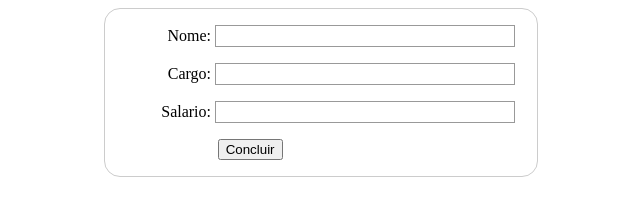
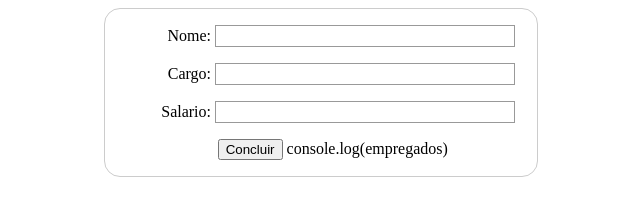
Before and after one commit to Thales-Araujo/programacao-script, a website: page index.html in a window 1280 px wide. Shown: the whole page, without its empty margins (319-959 px from the left). Drawn offline with Linux system fonts and the light colour scheme.

Commit message:
Formulario Finalizado

```diff
--- a/index.html
+++ b/index.html
@@ -55,6 +55,7 @@
         </div>
         <div class="button">
             <button type="submit">Concluir</button>
+            console.log(empregados)
         </div>
     </form>
 </body>
```
